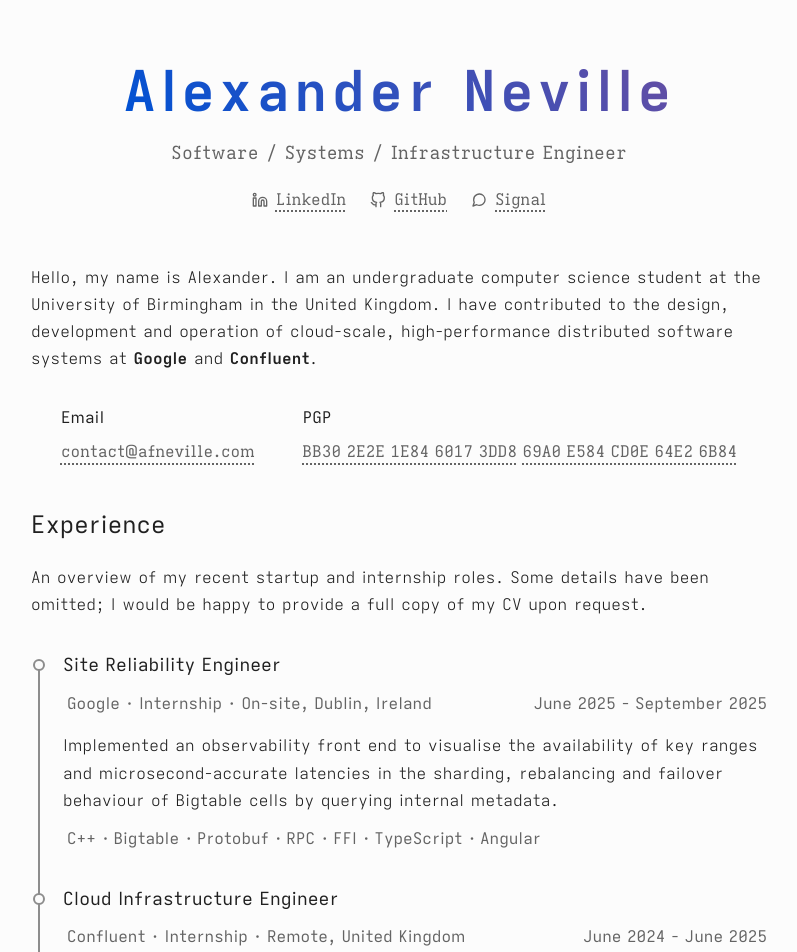
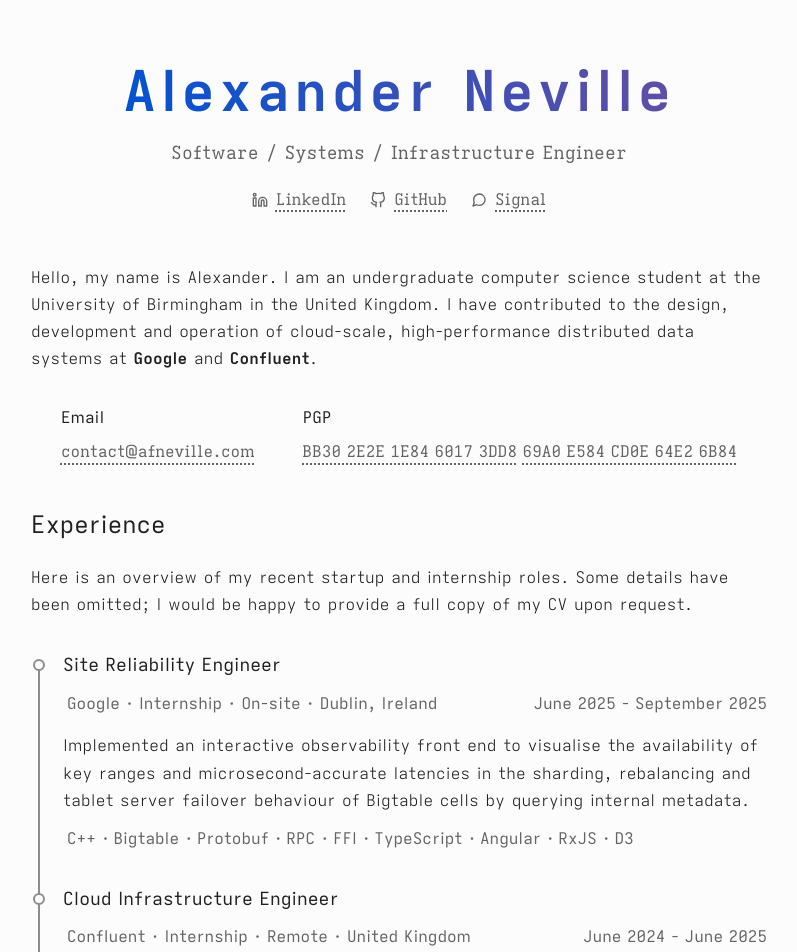
Before and after one commit to afneville/website, a SvelteKit app: page / in a window 1280 px wide. Shown: the top 952 px of the page, without its empty margins (241-1038 px from the left). Built offline with nearby package versions, Linux system fonts and the light colour scheme.

Commit message:
separate work pattern and location in cv section

```diff
--- a/src/lib/components/cv-entry.svelte
+++ b/src/lib/components/cv-entry.svelte
@@ -3,14 +3,23 @@
 		company: string;
 		role: string;
 		location: string;
+		workingPattern: string;
 		employmentType: string;
 		dates: string;
 		description: string;
 		skills: string[];
 	}
 
-	let { company, role, location, employmentType, dates, description, skills }: CVEntryProps =
-		$props();
+	let {
+		company,
+		role,
+		location,
+		workingPattern,
+		employmentType,
+		dates,
+		description,
+		skills
+	}: CVEntryProps = $props();
 </script>
 
 <div>
@@ -20,9 +29,7 @@
 	<div
 		class="employment-info text-secondary font-sans flex justify-between items-start flex-wrap mb-sm indent-xs"
 	>
-		<div class="flex items-center">
-			<span>{company} · {employmentType} · <span class="no-hyphen-break">{location}</span></span>
-		</div>
+		<span>{company} · {employmentType} · {workingPattern} · <span class="no-break">{location}</span></span>
 		<div>{dates}</div>
 	</div>
 	<p class="mb-sm">{description}</p>
--- a/src/routes/+page.svelte
+++ b/src/routes/+page.svelte
@@ -5,26 +5,29 @@
 	import LinkedInIcon from '$lib/assets/linkedin-logo.svg?raw';
 	import GitHubIcon from '$lib/assets/github-logo.svg?raw';
 	import CVTimeline from '$lib/components/cv-timeline.svelte';
+	import { type CVEntryProps } from '$lib/components/cv-entry.svelte';
 	import LinkWithIcon from '$lib/components/link-with-icon.svelte';
-	const cvEntries = [
+	const cvEntries: CVEntryProps[] = [
 		{
 			company: 'Google',
 			role: 'Site Reliability Engineer',
-			location: 'On-site, Dublin, Ireland',
+			workingPattern: 'On-site',
+			location: 'Dublin, Ireland',
 			employmentType: 'Internship',
 			dates: 'June 2025 - September 2025',
 			description:
-				'Implemented an observability front end to visualise the availability of key ranges and microsecond-accurate latencies in the sharding, rebalancing and failover behaviour of Bigtable cells by querying internal metadata.',
-			skills: ['C++', 'Bigtable', 'Protobuf', 'RPC', 'FFI', 'TypeScript', 'Angular']
+				'Implemented an interactive observability front end to visualise the availability of key ranges and microsecond-accurate latencies in the sharding, rebalancing and tablet server failover behaviour of Bigtable cells by querying internal metadata.',
+			skills: ['C++', 'Bigtable', 'Protobuf', 'RPC', 'FFI', 'TypeScript', 'Angular', 'RxJS', 'D3']
 		},
 		{
 			company: 'Confluent',
 			role: 'Cloud Infrastructure Engineer',
-			location: 'Remote, United Kingdom',
+			workingPattern: 'Remote',
+			location: 'United Kingdom',
 			employmentType: 'Internship',
 			dates: 'June 2024 - June 2025',
 			description:
-				'Contributed to the specification and implementation of custom resources and controllers to declaratively manage infrastructure by reconciling objects with cloud provider APIs. Monitored and operated the production Kubernetes fleet.',
+				'Contributed to the specification and implementation of custom resources and controllers to declaratively manage infrastructure by reconciling intent with cloud provider APIs. Monitored and operated the production Kubernetes fleet.',
 			skills: [
 				'Go',
 				'Kubernetes',
@@ -40,7 +43,8 @@
 		{
 			company: 'cuby',
 			role: 'Full-stack Software Engineer',
-			location: 'Remote, United Kingdom',
+			workingPattern: 'Remote',
+			location: 'United Kingdom',
 			employmentType: 'Freelance',
 			dates: 'March 2024 - August 2024',
 			description:
@@ -69,7 +73,7 @@
 	<p>
 		Hello, my name is Alexander. I am an undergraduate computer science student at the University of
 		Birmingham in the United Kingdom. I have contributed to the design, development and operation of
-		cloud-scale, high-performance distributed software systems at <strong>Google</strong> and
+		cloud-scale, high-performance distributed data systems at <strong>Google</strong> and
 		<strong>Confluent</strong>.
 	</p>
 </section>
@@ -91,7 +95,7 @@
 <section aria-label="Experience">
 	<h2>Experience</h2>
 	<p class="mb-lg">
-		An overview of my recent startup and internship roles. Some details have been omitted; I would
+		Here is an overview of my recent startup and internship roles. Some details have been omitted; I would
 		be happy to provide a full copy of my CV upon request.
 	</p>
 	<CVTimeline entries={cvEntries} />
```
